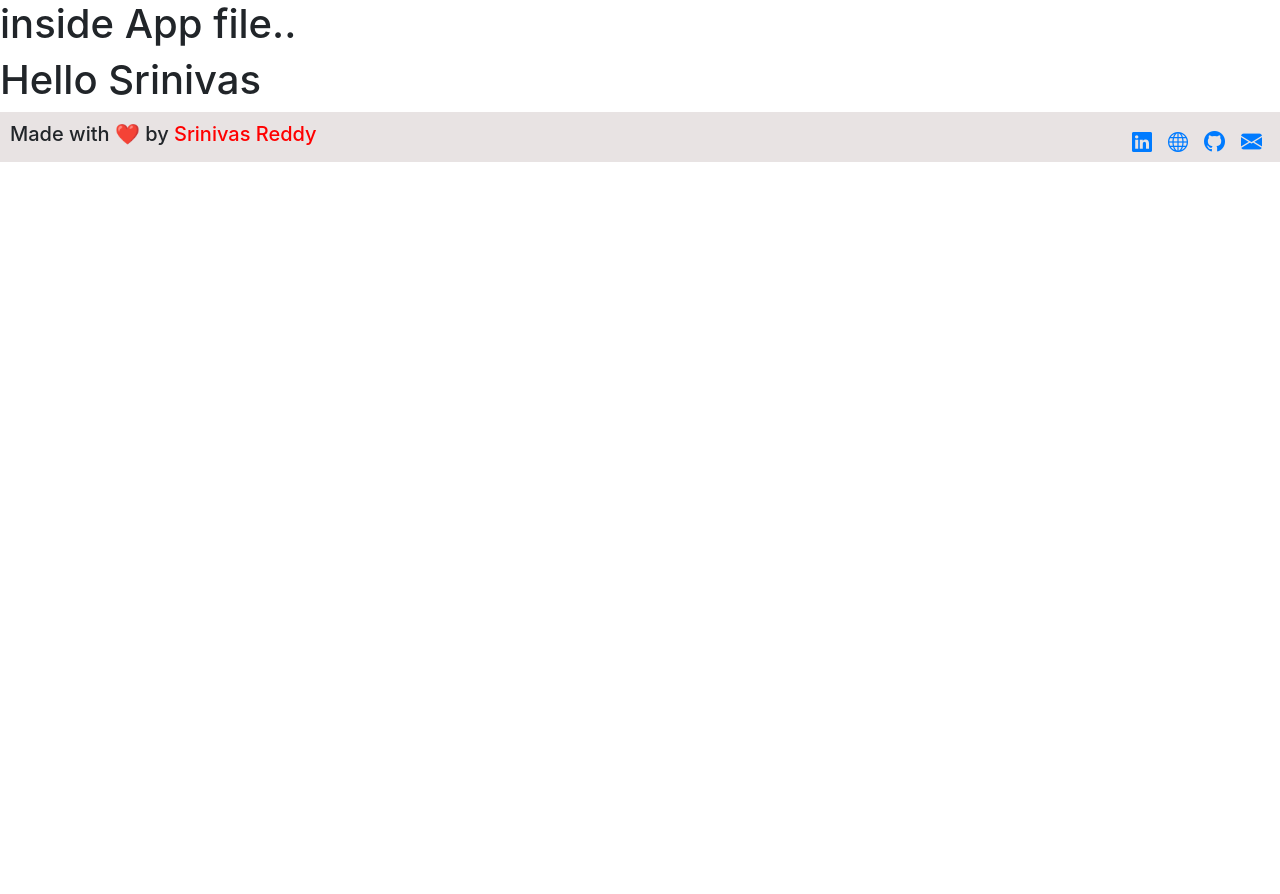
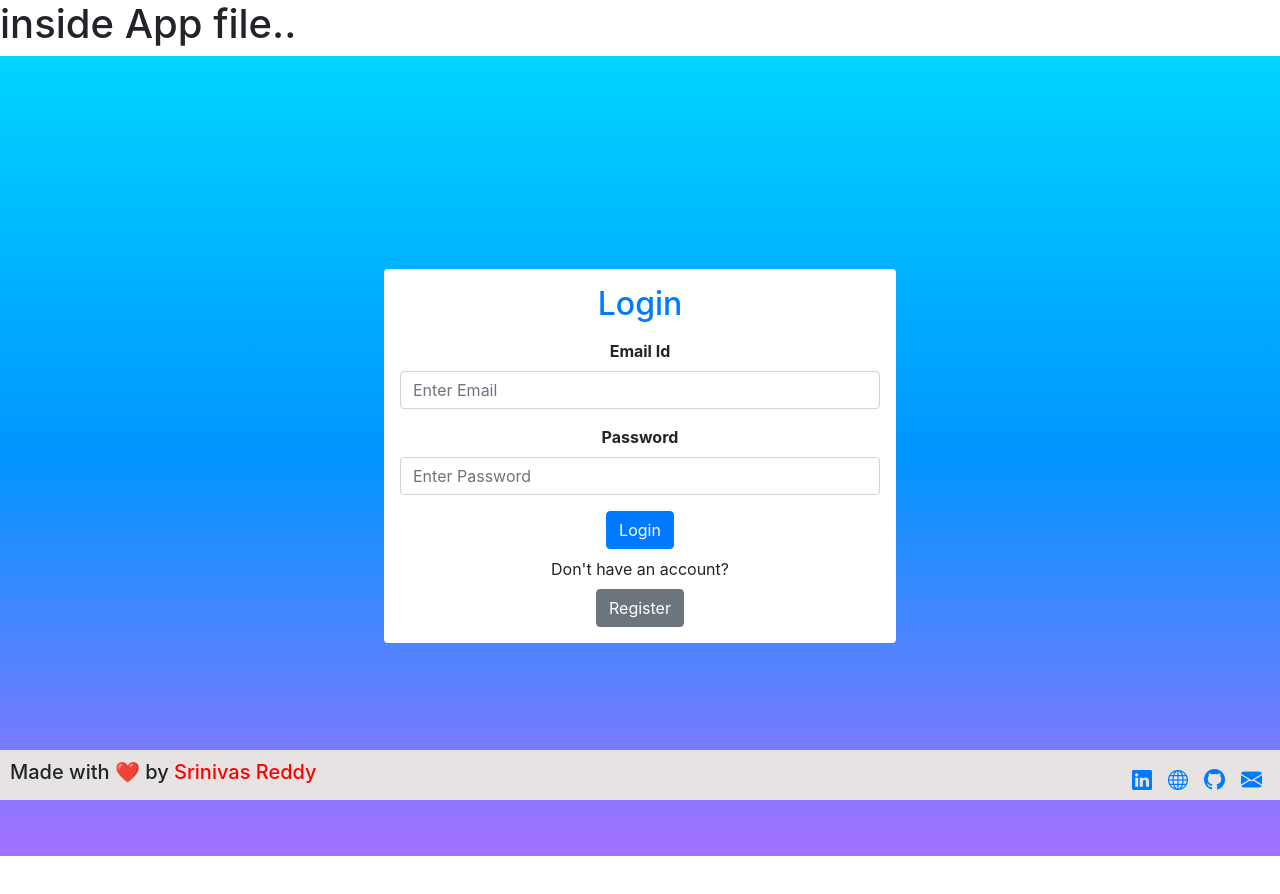
Before and after one commit to SRINIVAS406/hhfrontend, a React (Vite) app: page / in a window 1280 px wide. Shown: the top 894 px of the page. Before the commit the page ends 800 px from the top, so only its background shows below. Built offline with nearby package versions, Linux system fonts and the light colour scheme.

Commit message:
vercel_v21

```diff
--- a/src/components/App.jsx
+++ b/src/components/App.jsx
@@ -12,7 +12,7 @@
       <h1>inside App file.. </h1>
       <BrowserRouter >
         <Routes>
-          <Route path="/" element ={<Sample/>} />
+          <Route path="/" element ={<Login/>} />
           <Route path="/register" element ={<Register/>} />
           <Route path="/login" element ={<Login/>} />
           <Route path="/home" element ={<Home/>} />
```
